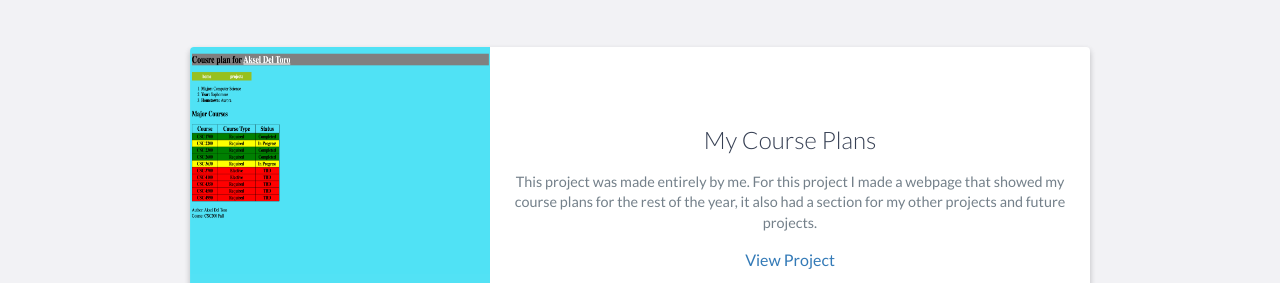
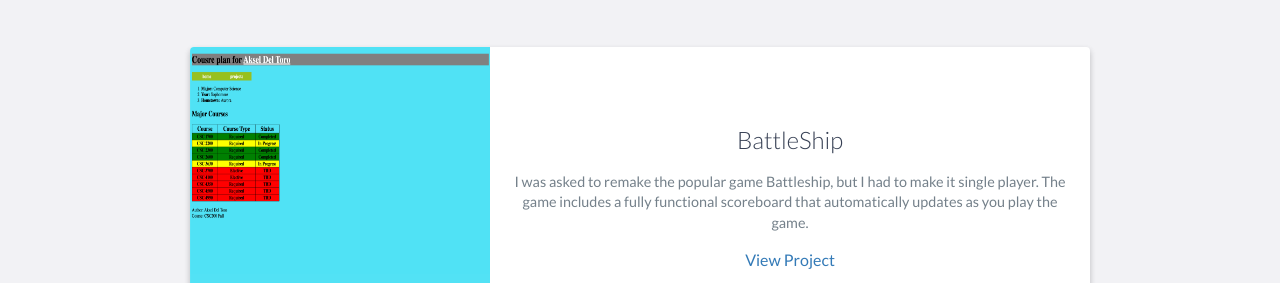
Before and after one commit to AkselDelToro/AkselDelToro.github.io, a website: page index.html in a window 1280 px wide. Shown: the part 1994-2277 px from the top of the page. Drawn offline with nearby package versions, Linux system fonts and the light colour scheme.

Commit message:
Update index.html

```diff
--- a/index.html
+++ b/index.html
@@ -129,9 +129,10 @@
                     </div>
                     <!-- End .project-image -->
                     <div class="project-info">
-                        <h3>My Course Plans</h3>
+                        <h3>BattleShip</h3>
                         <p>
-                            This project was made entirely by me. For this project I made a webpage that showed my course plans for the rest of the year, it also had a section for my other projects and future projects.
+                            I was asked to remake the popular game Battleship, but I had to make it single player.
+                            The game includes a fully functional scoreboard that automatically updates as you play the game.
                         </p>
                         <a href="#">View Project</a>
                     </div>
```
